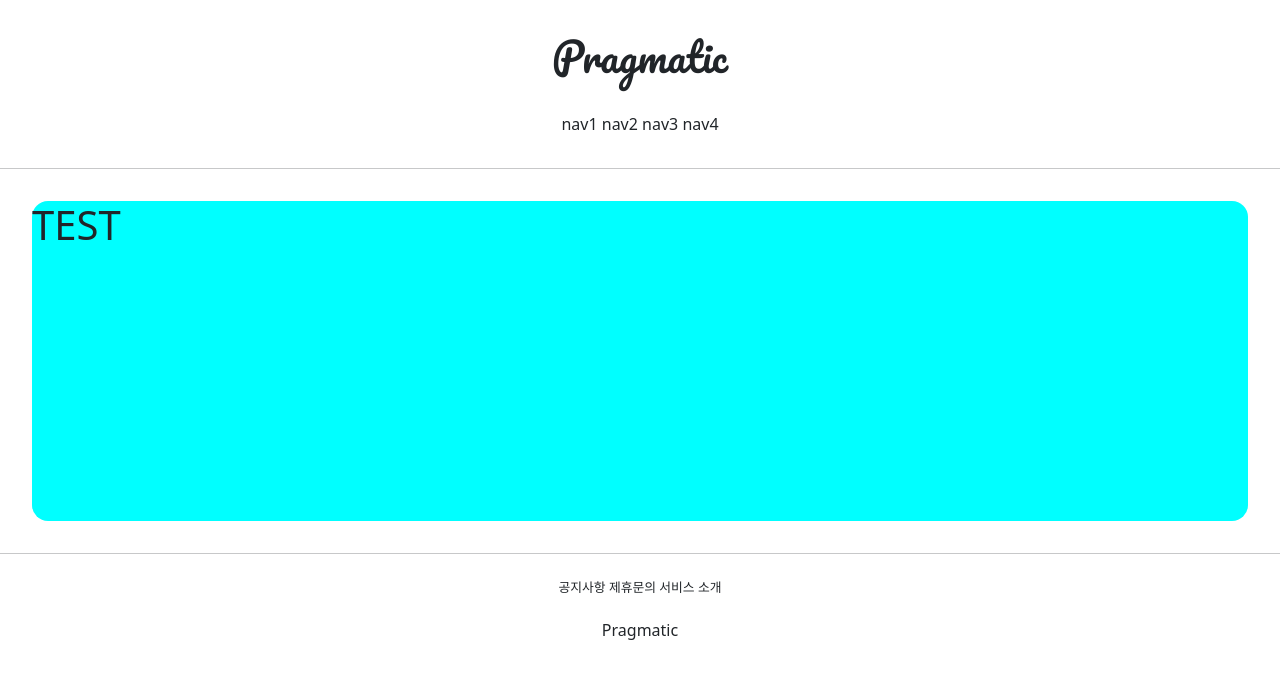
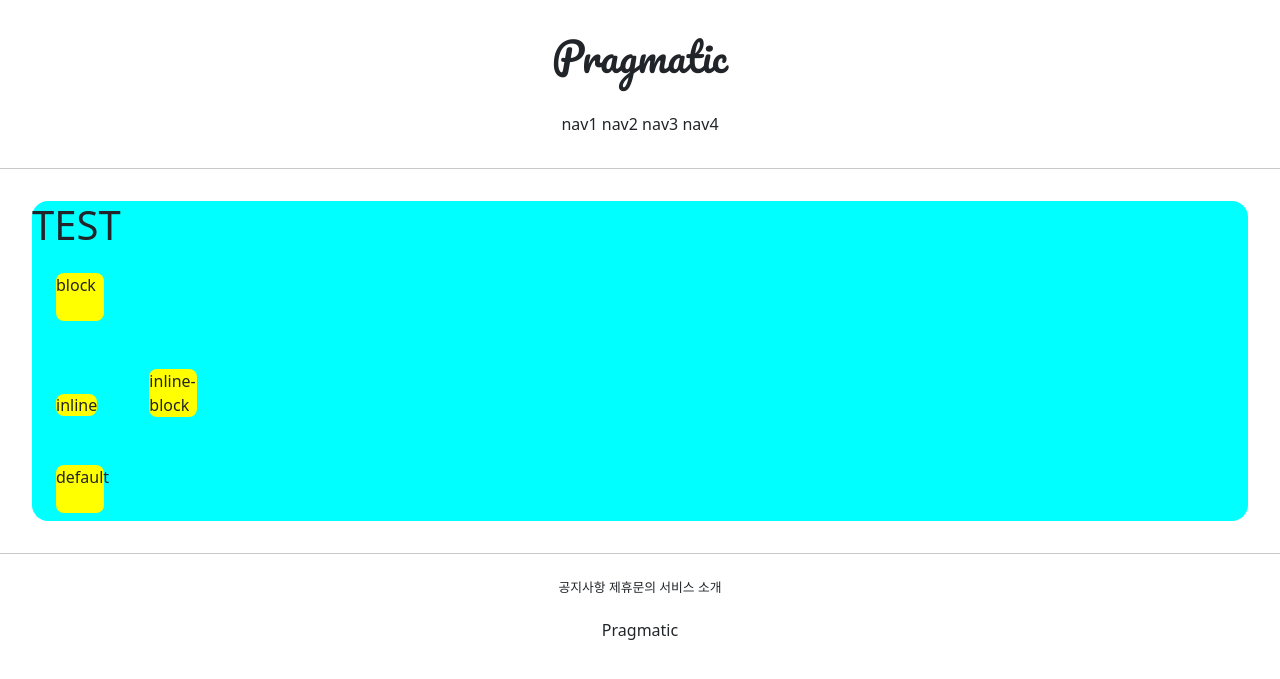
Before and after one commit to PR-Juyoung/GJAI_web, a Django app: page /accounts/hello_world/ in a window 1280 px wide. Shown: the top 679 px of the page. Run offline with Django 3.2, Linux system fonts and the light colour scheme; parts of the project's set-up code (start-up, migrations or seed data) failed here and were passed over.

Commit message:
210706 hello_world commit_1

```diff
--- a/accountapp/templates/accountapp/hello_world.html
+++ b/accountapp/templates/accountapp/hello_world.html
@@ -2,8 +2,28 @@
 
 {% block content %}
 
+    <style>
+
+        .testing {
+            background-color: yellow;
+            height: 48px;
+            width: 48px;
+            margin: 1.5rem;
+            border-radius: .5rem;
+        }
+
+    </style>
+
     <div style="height: 20rem; background-color: aqua; border-radius: 1rem; margin: 2rem;">
         <h1>TEST</h1>
+
+    <div class="testing" style="display: block">block</div>
+    <div class="testing" style="display: inline">inline</div>
+    <div class="testing" style="display: inline-block">inline-block</div>
+    <div class="testing" style="display: none">none</div>
+    <div class="testing">default</div>
+
+
     </div>
 
 {% endblock %}
--- a/static/base.css
+++ b/static/base.css
@@ -11,3 +11,5 @@
     font-size: .8rem;
     margin: 1.5rem
 }
+
+/* css 파일 따로 만들어주는 이유?*/
```
